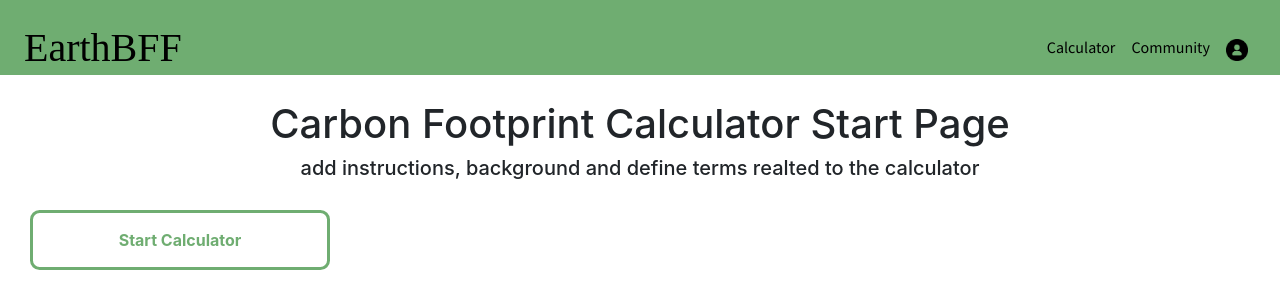
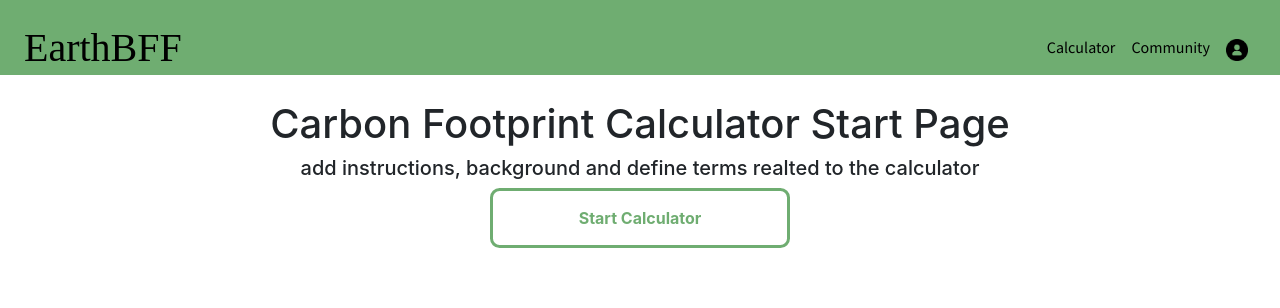
Before and after one commit to lizroper0/fe-earthbff, a React (Create React App) app: page /calculator in a window 1280 px wide. Shown: the top 308 px of the page. Built offline with nearby package versions, Linux system fonts and the light colour scheme; a web font is replaced by a local one.

Commit message:
styling updates for calculator

```diff
--- a/src/Components/Calculator/Calculator.js
+++ b/src/Components/Calculator/Calculator.js
@@ -203,8 +203,6 @@ const Calculator = () => {
 		setShowQuestions(true);
 	};
 
-
-
 	const handleResponseClick = (carbon_output) => {
 		const nextQuestion = currentQuestion + 1;
 		const newCarbonFootprint = carbonFootprint + carbon_output;
@@ -238,7 +236,6 @@ const Calculator = () => {
 			<div
 				className='calculator-container'
 				style={{ display: showQuestions ? 'block' : 'none' }}>
-				<h1>Carbon Footprint Calculator</h1>
 				<h5>
 					Carbon Footprint: <br></br>
 					<NumberFormat
--- a/src/Components/Calculator/calculator.scss
+++ b/src/Components/Calculator/calculator.scss
@@ -6,6 +6,7 @@ $blue: #9cd7f3;
 .start-container {
 	margin-top: 100px;
 	text-align: center;
+
 }
 
 .start-button {
@@ -22,7 +23,7 @@ $blue: #9cd7f3;
 	// align-self: center;
 	font-size: 1rem;
 	line-height: 1;
-	margin: 30px;
+	margin: auto;
 	padding: 1.2em 2.8em;
 	text-decoration: none;
 	text-align: center;
@@ -85,7 +86,7 @@ $blue: #9cd7f3;
 	// align-self: center;
 	font-size: 1rem;
 	line-height: 1;
-	margin: 30px;
+	margin: 10px auto;
 	padding: 1.2em 2.8em;
 	text-decoration: none;
 	text-align: center;
```
Also changed, not shown: src/Components/404/404.js (added, +11 -0 lines), 1 other file (tests, documents, lock files or other folders).
